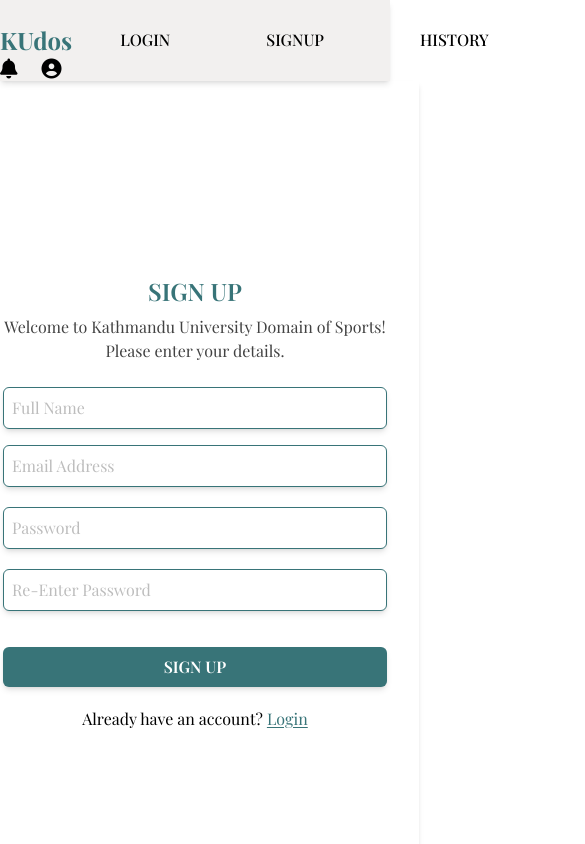
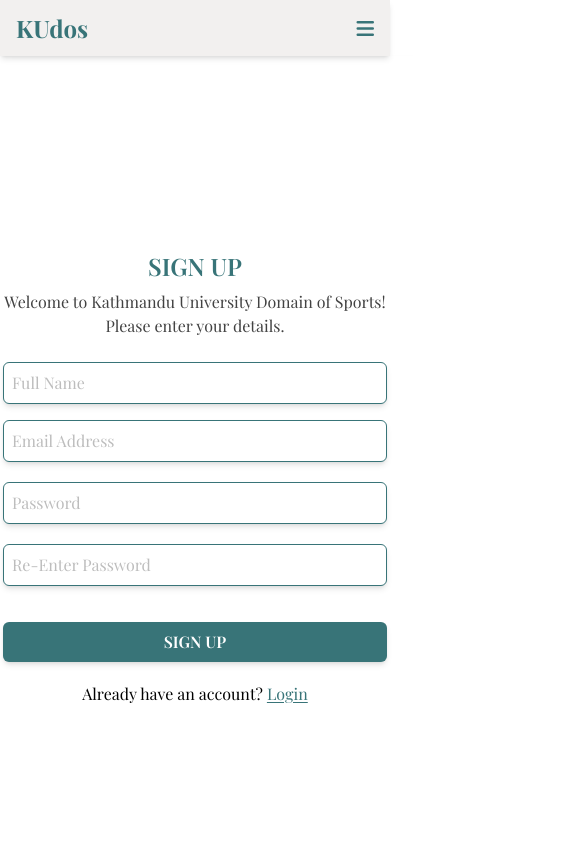
Before and after one commit to Saumyashrestha/KUdos, a React (Vite) app in the folder vite-project/: page /signup in a window 390 px wide. Shown: the top 844 px of the page, 585 px wide, since content can reach past the window. Built offline with nearby package versions, Linux system fonts and the light colour scheme; the HTML template or start-up script is replaced by a standard one.

Commit message:
responsive navbar

```diff
--- a/vite-project/src/components/navbar/Navbar.jsx
+++ b/vite-project/src/components/navbar/Navbar.jsx
@@ -1,39 +1,33 @@
+import { useState } from "react";
 import { Link } from "react-router-dom";
 import "@fortawesome/fontawesome-free/css/all.min.css";
 
 const Navbar = () => {
+  const [isMenuOpen, setIsMenuOpen] = useState(false);
+
   // navList Data
   const navList = (
-    <ul className="flex space-x-24 text-black font-medium text-md ">
-      {/* Login */}
+    <ul className="lg:flex lg:space-x-10 text-black font-medium text-md space-y-4 lg:space-y-0">
       <li>
         <Link to={"/login"} className="hover:text-[#387478]">
           LOGIN
         </Link>
       </li>
-
-      {/* Signup */}
       <li>
         <Link to={"/signup"} className="hover:text-[#387478]">
           SIGNUP
         </Link>
       </li>
-
-      {/* History */}
       <li>
         <Link to={"/history"} className="hover:text-[#387478]">
           HISTORY
         </Link>
       </li>
-
-      {/* SWD */}
       <li>
         <Link to={"/equipments"} className="hover:text-[#387478]">
           EQUIPMENTS
         </Link>
       </li>
-
-      {/* Admin */}
       <li>
         <Link to={"/"} className="hover:text-[#387478]">
           NOTICE
@@ -44,24 +38,40 @@
 
   return (
     <nav className="bg-[#f2f0ef] shadow-md sticky z-50 top-0">
-      {/* main  */}
-      <div className="lg:flex lg:justify-between items-center py-3 lg:px-3 ">
-        {/* left  */}
-        <div className="playfair flex items-center py-3 lg:py-0 lg:px-3">
+      <div className="flex justify-between items-center py-3 px-4 lg:px-8">
+        {/* Logo */}
+        <div className="flex items-center">
           <Link to={"/homepage"}>
             <h2 className="font-bold text-[#387478] text-2xl">KUdos</h2>
           </Link>
-          <div className="ml-12">
-            {" "}
-            {/* Add margin to separate KUdos from the navList */}
-            {navList}
-          </div>
         </div>
-        <div className="flex items-center space-x-6 mr-8">
+
+        {/* Hamburger Menu (visible on small screens) */}
+        <button
+          className="lg:hidden text-[#387478] focus:outline-none"
+          onClick={() => setIsMenuOpen(!isMenuOpen)}
+        >
+          <i className={`fas ${isMenuOpen ? "fa-times" : "fa-bars"} fa-lg`}></i>
+        </button>
+
+        {/* Desktop Nav */}
+        <div className="hidden lg:flex items-center space-x-6">
+          {navList}
           <i className="fas fa-bell fa-lg hover:text-[#387478]" />
           <i className="fas fa-user-circle fa-lg hover:text-[#387478]" />
         </div>
       </div>
+
+      {/* Mobile Nav */}
+      {isMenuOpen && (
+        <div className="lg:hidden bg-[#f2f0ef] px-4 pb-4">
+          {navList}
+          <div className="flex justify-center space-x-6 mt-4">
+            <i className="fas fa-bell fa-lg hover:text-[#387478]" />
+            <i className="fas fa-user-circle fa-lg hover:text-[#387478]" />
+          </div>
+        </div>
+      )}
     </nav>
   );
 };
```
